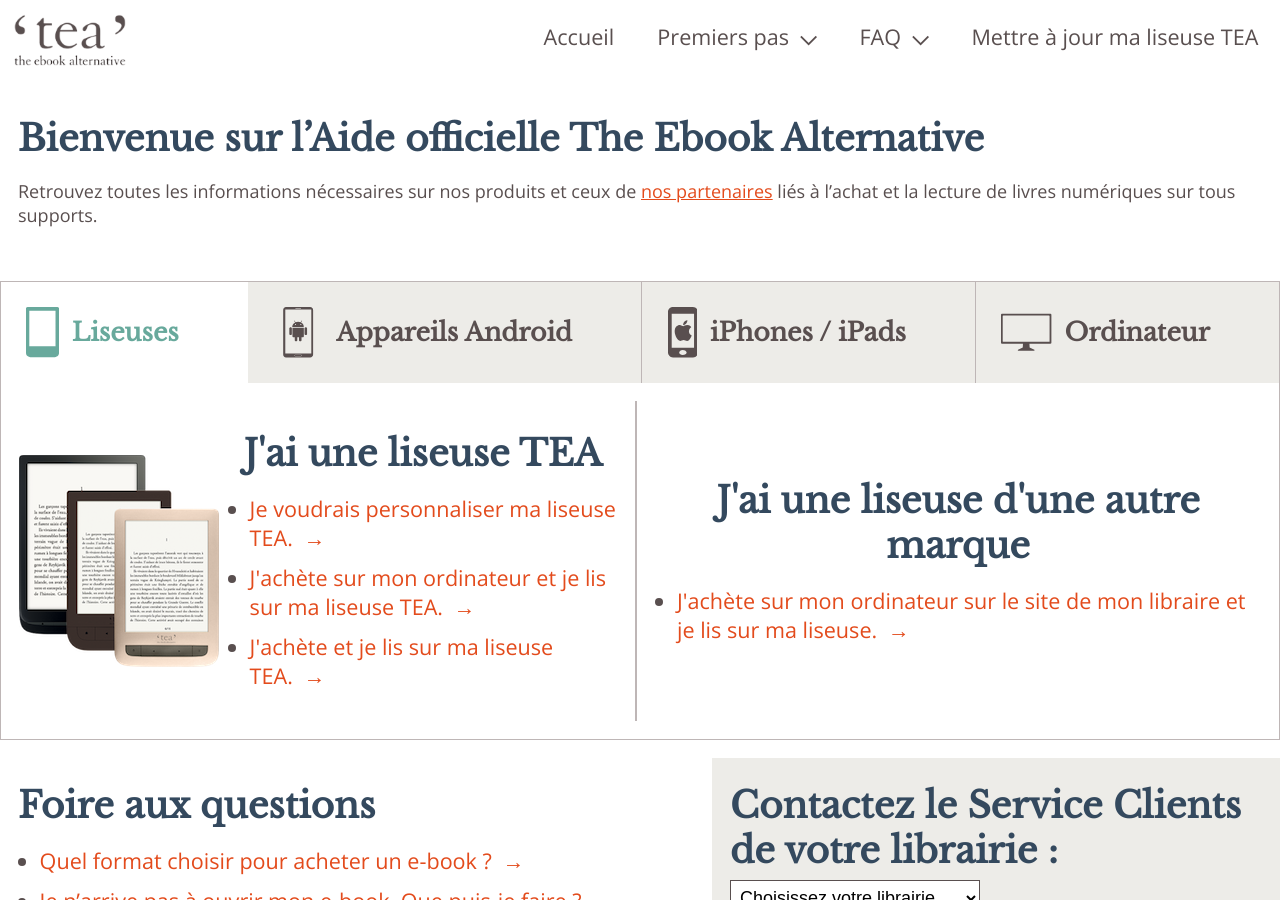
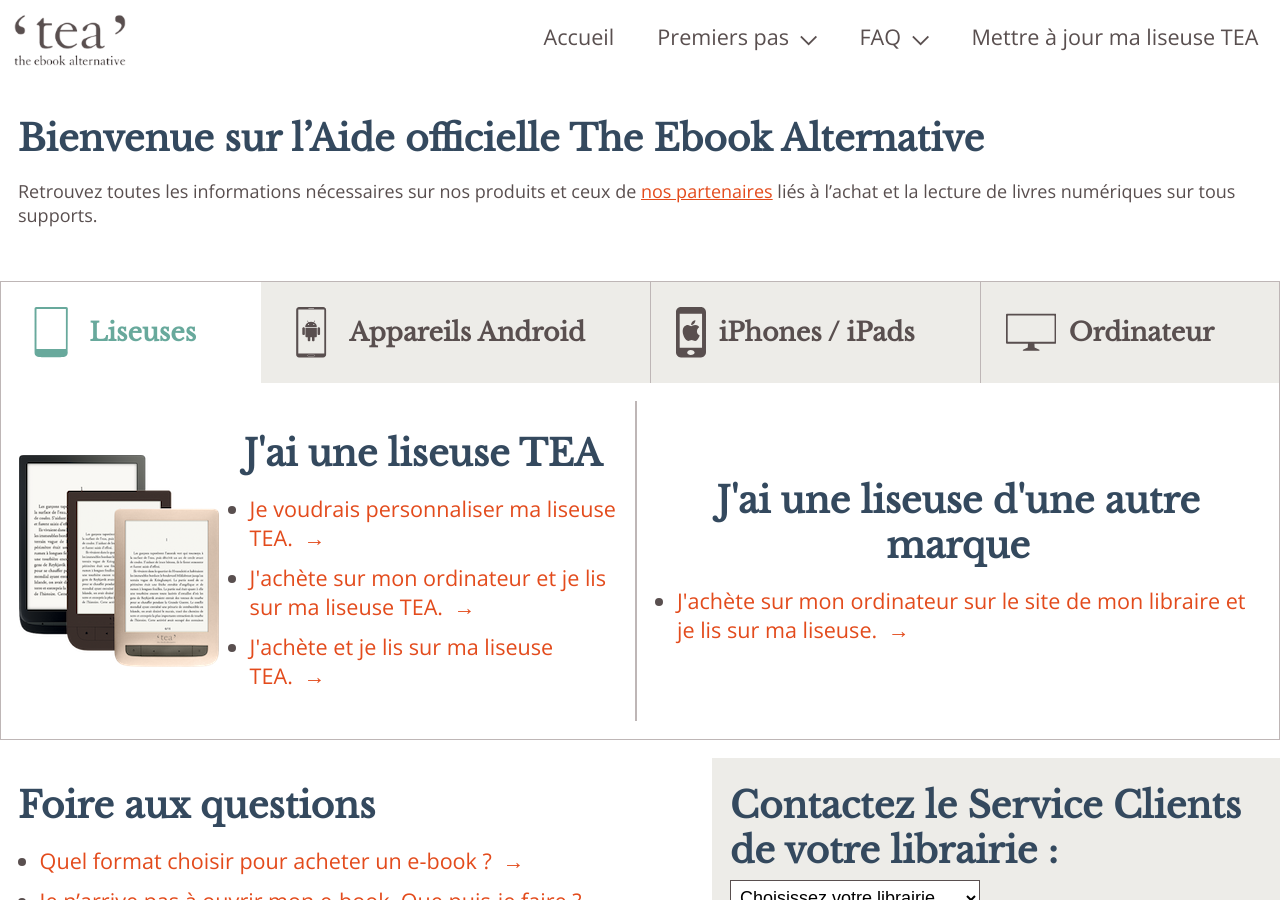
Before and after one commit to TEA-ebook/help-center, a Jekyll site: the page built from index.html, in a window 1280 px wide and 900 px high. Built offline with Jekyll 4.4.1, drawn with Linux system fonts in a browser that asks for light colours.

Commit message:
Mod svg for ereader icon

```diff
--- a/index.html
+++ b/index.html
@@ -13,8 +13,11 @@
     <ul>
       <li>
         <a href="#liseuse">
-          <svg version="1.1" id="Calque_1" xmlns="http://www.w3.org/2000/svg" xmlns:xlink="http://www.w3.org/1999/xlink" viewBox="0 0 42 64">
-            <path d="M40,0C38.9,0,3.3,0,2,0C0.7,0,0,1.1,0,2.1c0,1.2,0,52.1,0,55.2c0,2.9,0.4,5.7,5.4,6.4c2.1,0.3,28,0.3,31.1,0 c5.1-0.5,5.5-4,5.5-6.4c0-2.5,0-54.1,0-55.1S41.5,0.1,40,0z M37.4,50c-0.3,0-32.7,0-33,0s-0.2-0.2-0.2-0.4s0-44,0-44.3 c0-0.3,0-0.5,0.3-0.5c0.4,0,32.1,0,32.6,0s0.4,0.1,0.4,0.4s0,44,0,44.3C37.7,49.8,37.8,50,37.4,50z"/>
+          <svg version="1.1" xmlns="http://www.w3.org/2000/svg" xmlns:xlink="http://www.w3.org/1999/xlink" x="0px" y="0px"
+               viewBox="0 0 50 50" style="enable-background:new 0 0 50 50;" xml:space="preserve">
+            <path d="M39.9,0C39,0,11.2,0,10.2,0c-1,0-1.7,0.8-1.7,1.7s0,40.6,0,43c0,2.2,0.4,4.4,4.4,5c1.7,0.3,21.9,0.3,24.2,0
+                c4-0.4,4.3-3.1,4.3-5s0.1-42.2,0.1-43S41,0.1,39.9,0z M39.4,41.7c-0.3,0-28.5,0-28.8,0c-0.3,0-0.2-0.2-0.2-0.4s0-38.4,0-38.7
+                s0-0.5,0.3-0.5c0.4,0,28.1,0,28.5,0s0.4,0.1,0.4,0.4s0,38.4,0,38.7S39.7,41.7,39.4,41.7z"/>
           </svg>
           <span>Liseuses</span>
         </a>
```
